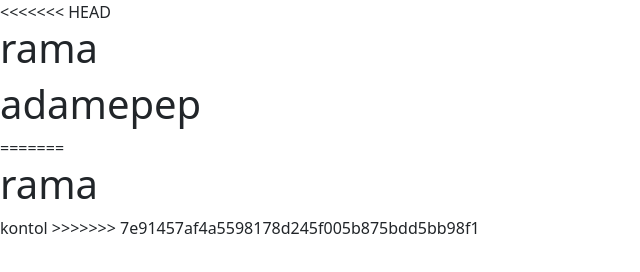
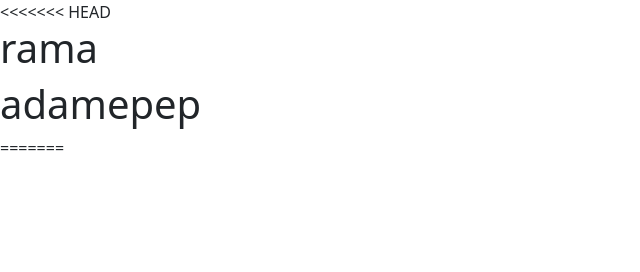
Before and after one commit to AlokCoding/Tim-Code, a plain HTML site: page Tugas Landing Page/index.html in a window 1280 px wide. Shown: the whole page, without its empty margins (0-640 px from the left). Drawn offline with nearby package versions, Linux system fonts and the light colour scheme.

Commit message:
Update index.html

```diff
--- a/Tugas Landing Page/index.html
+++ b/Tugas Landing Page/index.html
@@ -11,7 +11,6 @@
     <h1>rama</h1>
     <h1>adamepep</h1>
 =======
-    <h1>rama</h1>kontol
->>>>>>> 7e91457af4a5598178d245f005b875bdd5bb98f1
+
 </body>
 </html>
```
